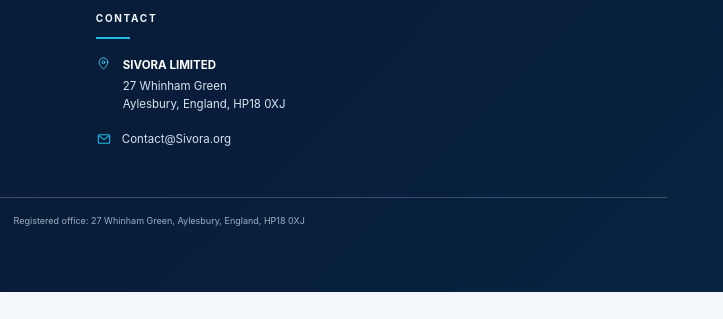
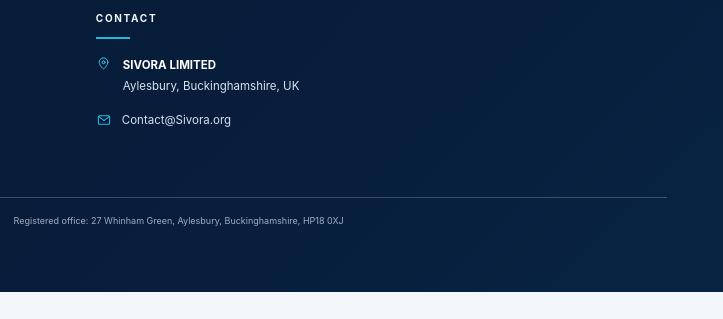
Before and after one commit to vkkota-hub/SIVORA, a plain HTML site: page index.html in a window 1280 px wide. Shown: the part 481-800 px from the top of the page, 557-1280 px from the left. Drawn offline with Linux system fonts and the light colour scheme.

Commit message:
footer changes and fixes

```diff
--- a/index.html
+++ b/index.html
@@ -211,9 +211,9 @@
 
 
 
-<section class="footer-column footer-contact" aria-label="Contact information"><h2 class="footer-heading">Contact</h2><div class="footer-address"><svg class="footer-heading-icon" viewBox="0 0 24 24" aria-hidden="true"><path d="M19 10c0 5-7 11-7 11S5 15 5 10a7 7 0 1 1 14 0Z"/><circle cx="12" cy="10" r="2.3"/></svg><div><strong>SIVORA LIMITED</strong>27 Whinham Green<br>Aylesbury, England, HP18 0XJ</div></div><a class="footer-contact-row" href="mailto:Contact@Sivora.org"><svg viewBox="0 0 24 24" aria-hidden="true"><rect x="3.5" y="5.5" width="17" height="13" rx="1.5"/><path d="m4.5 7 7.5 6 7.5-6"/></svg><span>Contact@Sivora.org</span></a></section>
+<section class="footer-column footer-contact" aria-label="Contact information"><h2 class="footer-heading">Contact</h2><div class="footer-address"><svg class="footer-heading-icon" viewBox="0 0 24 24" aria-hidden="true"><path d="M19 10c0 5-7 11-7 11S5 15 5 10a7 7 0 1 1 14 0Z"/><circle cx="12" cy="10" r="2.3"/></svg><div><strong>SIVORA LIMITED</strong>Aylesbury, Buckinghamshire, UK</div></div><a class="footer-contact-row" href="mailto:Contact@Sivora.org"><svg viewBox="0 0 24 24" aria-hidden="true"><rect x="3.5" y="5.5" width="17" height="13" rx="1.5"/><path d="m4.5 7 7.5 6 7.5-6"/></svg><span>Contact@Sivora.org</span></a></section>
 
-</div><div class="footer-bottom"><span class="copyright">© 2026 SIVORA LIMITED. All rights reserved.<small class="company-registration">Company number: 17466438 · Registered in England and Wales</small><small class="company-registration">Registered office: 27 Whinham Green, Aylesbury, England, HP18 0XJ</small></span><nav class="footer-legal" aria-label="Legal information"><a href="/terms">Terms &amp; Conditions</a><a href="/privacy">Privacy Policy</a><a href="/cookies">Cookie Policy</a><a href="/recruitment-scam-alert">Recruitment Scam Alert</a></nav></div></div></footer>
+</div><div class="footer-bottom"><span class="copyright">© 2026 SIVORA LIMITED. All rights reserved.<small class="company-registration">Company number: 17466438 · Registered in England and Wales</small><small class="company-registration">Registered office: 27 Whinham Green, Aylesbury, Buckinghamshire, HP18 0XJ</small></span><nav class="footer-legal" aria-label="Legal information"><a href="/terms">Terms &amp; Conditions</a><a href="/privacy">Privacy Policy</a><a href="/cookies">Cookie Policy</a><a href="/recruitment-scam-alert">Recruitment Scam Alert</a></nav></div></div></footer>
 <div id="modal-root"></div><div id="toast-root"></div>
 <script>
   // The career editor is a non-persistent preview and is not an authenticated publishing tool.
```
Also changed, not shown: standalone-preview.html (+2 -2 lines), 1 other file.
